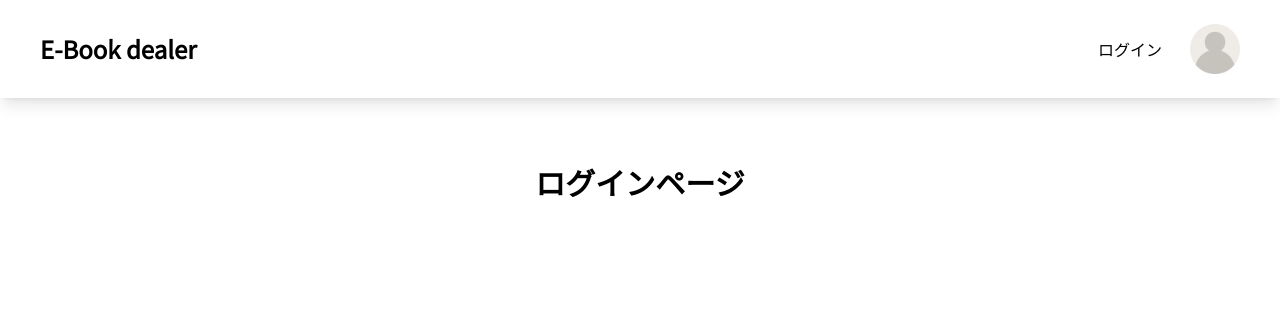
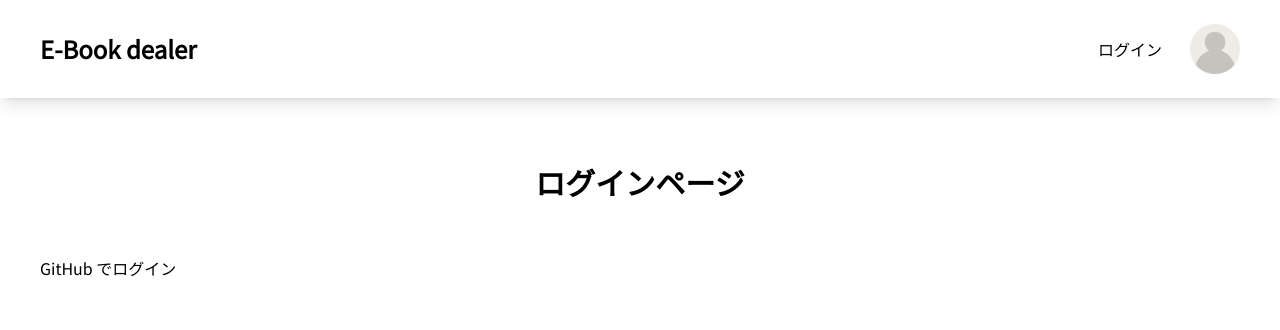
Before and after one commit to hirotiia/e-book-dealer, a Next.js app: page /login in a window 1280 px wide. Shown: the top 330 px of the page. Built offline with nearby package versions, Linux system fonts and the light colour scheme.

Commit message:
:sparkles: 汎用ボタンコンポーネント設計

```diff
--- a/package.json
+++ b/package.json
@@ -14,9 +14,11 @@
   },
   "dependencies": {
     "@vercel/postgres": "^0.9.0",
+    "class-variance-authority": "0.7.0",
     "next": "14.2.5",
     "react": "18.3.1",
-    "react-dom": "18.3.1"
+    "react-dom": "18.3.1",
+    "tailwind-merge": "2.5.2"
   },
   "devDependencies": {
     "@markuplint/jsx-parser": "4.7.5",
@@ -38,6 +40,7 @@
     "open-cli": "8.0.0",
     "postcss": "8.4.40",
     "prettier": "3.3.3",
+    "prettier-plugin-tailwindcss": "0.6.6",
     "secretlint": "8.2.4",
     "tailwindcss": "3.4.6",
     "typescript": "5.5.4"
--- a/src/app/(authenticated)/login/page.tsx
+++ b/src/app/(authenticated)/login/page.tsx
@@ -1,9 +1,18 @@
+'use client';
+
+import { Button } from '@/app/components/elements/Button/Button';
 import { HeadingLv2 } from '@/app/components/elements/Heading/HeadingLv2';
 
 export default function Login() {
+  const clickHandler = () => {
+    console.log('clickされました。');
+  };
   return (
     <>
-      <HeadingLv2 title="ログインページ" />
+      <HeadingLv2>ログインページ</HeadingLv2>
+      <Button visual="black" type="button" onClick={clickHandler}>
+        GitHub でログイン
+      </Button>
     </>
   );
 }
--- a/src/app/components/elements/Button/Button.tsx
+++ b/src/app/components/elements/Button/Button.tsx
@@ -1,10 +1,43 @@
 import { ReactNode } from 'react';
+import type { VariantProps } from 'class-variance-authority';
+import { cva } from 'class-variance-authority';
+import React from 'react';
+import { twMerge } from 'tailwind-merge';
 
-type Props = {
-  children: ReactNode;
-  type: 'button' | 'submit';
+const button = cva(['cursor-pointer', 'hover:opacity-80'], {
+  variants: {
+    valiant: {
+      primary: ['border', 'border-blue-500', 'bg-blue-500', 'text-white'],
+      secondary: ['border', 'border-gray-500', 'bg-gray-500', 'text-white'],
+    },
+    size: {
+      small: ['px-2', 'py-1', 'text-xs'],
+      medium: ['px-4', 'py-2', 'text-sm'],
+      large: ['px-6', 'py-3', 'text-lg'],
+    },
+    disabled: {
+      true: ['cursor-not-allowed', 'opacity-50'],
+    },
+    rounded: {
+      true: ['rounded'],
+    },
+    defaultVariants: {
+      variant: 'primary',
+      size: 'medium',
+    },
+  },
+});
+
+type Props = React.ComponentPropsWithRef<'button'> &
+  VariantProps<typeof button> & {
+    children?: ReactNode;
+  };
+
+export const Button = ({ className, children, ...rest }: Props) => {
+  const buttonClassName = twMerge(button(rest), className);
+  return (
+    <button className={buttonClassName} {...rest}>
+      {children}
+    </button>
+  );
 };
-
-export const Button = ({ children, type = 'submit' }: Props) => {
-  return <button type={type}>{children}</button>;
-};
--- a/src/app/components/elements/Heading/HeadingLv2.tsx
+++ b/src/app/components/elements/Heading/HeadingLv2.tsx
@@ -1,7 +1,9 @@
+import { ReactNode } from "react";
+
 type Props = {
-  title: string;
+  children: ReactNode;
 };
 
-export const HeadingLv2 = ({ title }: Props) => {
-  return <h2 className="pb-14 pt-6 text-center text-3xl font-bold">{title}</h2>;
+export const HeadingLv2 = ({ children }: Props) => {
+  return <h2 className="pb-14 pt-6 text-center text-3xl font-bold">{children}</h2>;
 };
--- a/src/app/layout.tsx
+++ b/src/app/layout.tsx
@@ -22,7 +22,7 @@ export default function RootLayout({
         <div className="">
           <Header />
           <main>
-            <div className="col-start-2 col-end-3 grid gap-x-4">{children}</div>
+            <div className="col-start-2">{children}</div>
           </main>
           <Footer />
         </div>
--- a/src/app/page.tsx
+++ b/src/app/page.tsx
@@ -4,7 +4,7 @@ import { HeadingLv2 } from './components/elements/Heading/HeadingLv2';
 export default function Home() {
   return (
     <>
-      <HeadingLv2 title={'商品一覧'} />
+      <HeadingLv2>商品一覧</HeadingLv2>
       <Book />
     </>
   );
```
Also changed, not shown: 2 other files (tests, documents, lock files or other folders).
